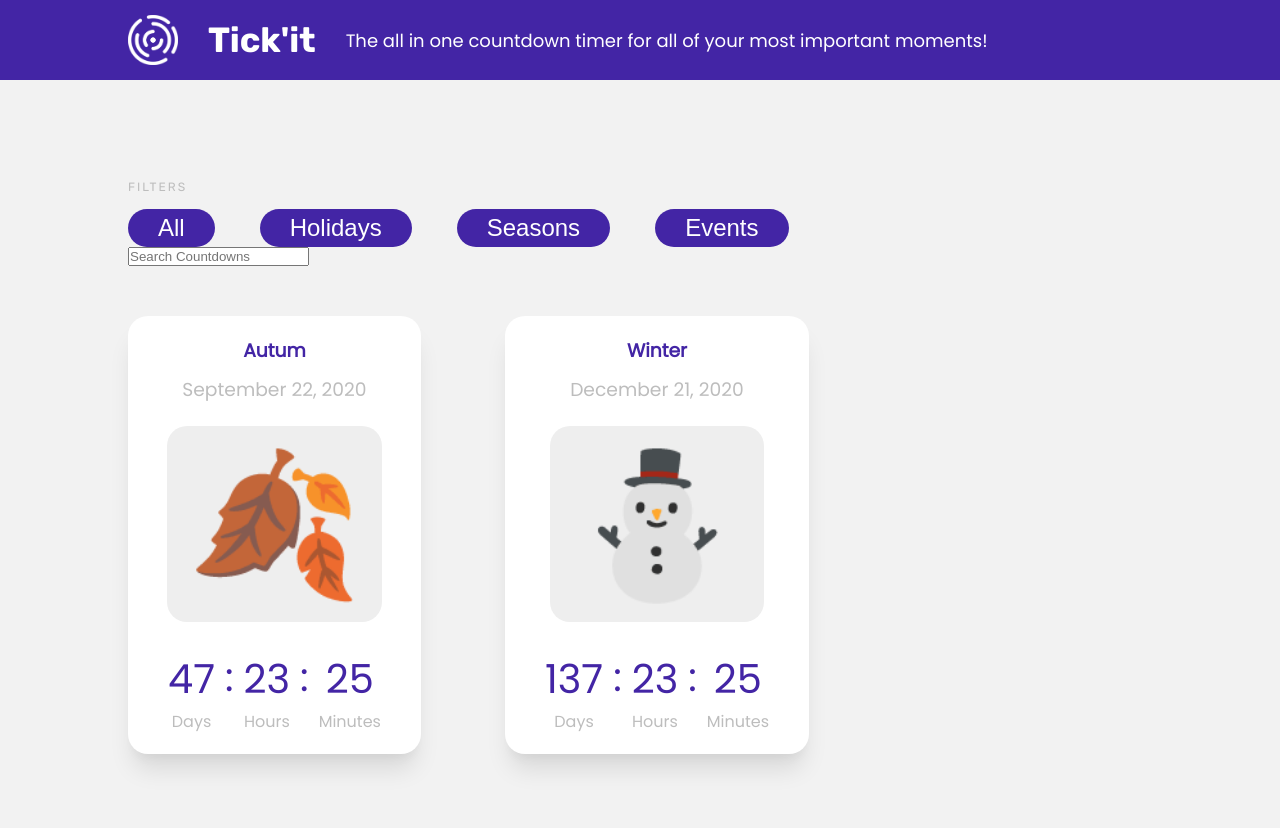
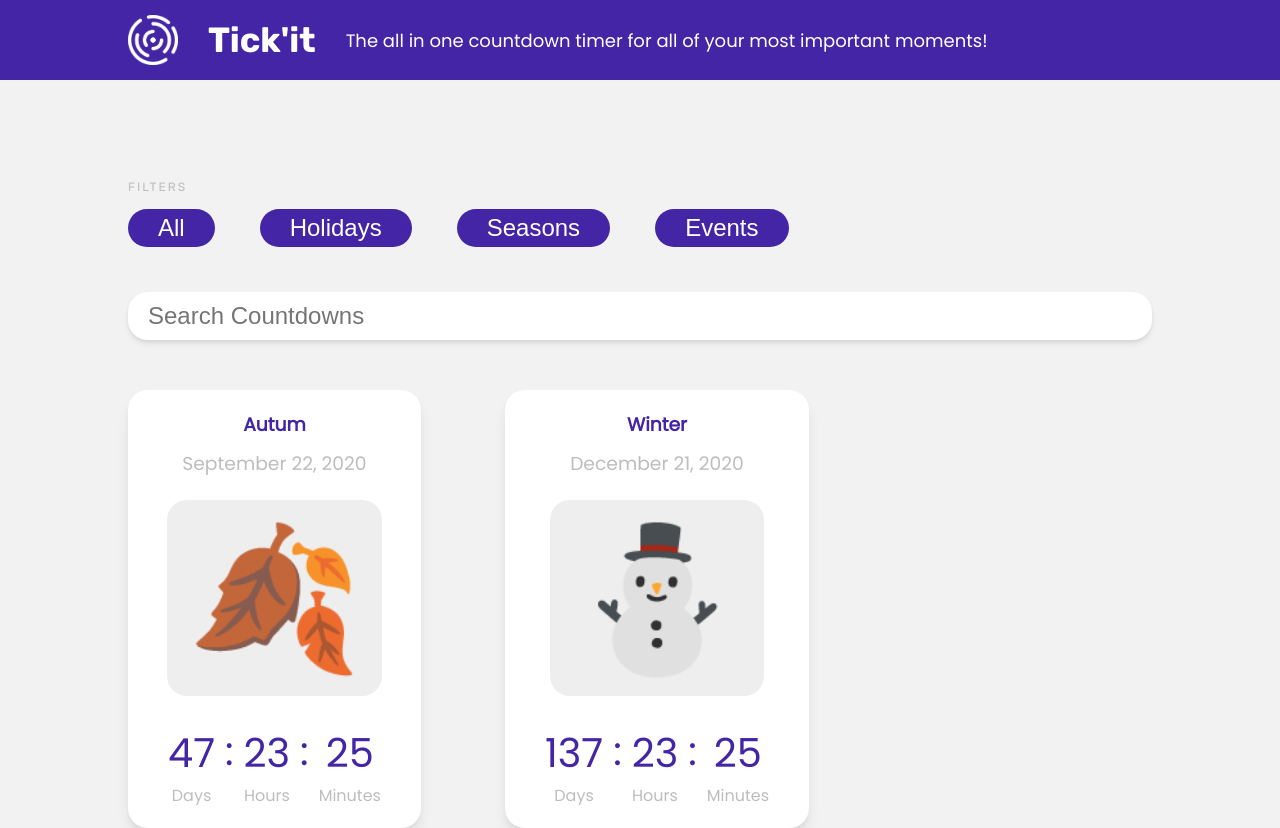
Before and after one commit to tyler-morales/countdown, a Vue app: page / in a window 1280 px wide. Before the commit the page ends 800 px from the top, so only its background shows below. Built offline with nearby package versions, Linux system fonts and the light colour scheme.

Commit message:
💄  Style search bar

```diff
--- a/src/App.vue
+++ b/src/App.vue
@@ -3,7 +3,7 @@
     <Header />
     <div class="content">
       <Filters />
-      <SearchCountdowns />
+      <!-- <SearchCountdowns /> -->
       <CardContainer />
     </div>
   </div>
@@ -13,15 +13,15 @@
 import Filters from '@/components/Filters'
 import Header from '@/components/Header'
 import CardContainer from '@/components/CardContainer'
-import SearchCountdowns from '@/components/SearchCountdowns'
+// import SearchCountdowns from '@/components/SearchCountdowns'
 
 export default {
   name: 'App',
   components: {
     Header,
     Filters,
-    CardContainer,
-    SearchCountdowns
+    CardContainer
+    // SearchCountdowns
   }
 }
 </script>
--- a/src/components/CountdownCard.vue
+++ b/src/components/CountdownCard.vue
@@ -36,7 +36,7 @@ export default {
   font-family: var(--body-text);
   text-align: center;
   font-weight: 400;
-  box-shadow: var(--shadow-light);
+  box-shadow: var(--shadow-lg);
   width: min-content;
   padding: 20px 30px;
   border-radius: 20px;
--- a/src/components/Filters.vue
+++ b/src/components/Filters.vue
@@ -7,16 +7,19 @@
         :key="index"
         :filter="filter"
       />
+      <SearchCountdowns />
     </div>
   </div>
 </template>
 
 <script>
 import FilterBtn from '@/components/FilterBtn'
+import SearchCountdowns from '@/components/SearchCountdowns'
 
 export default {
   components: {
-    FilterBtn
+    FilterBtn,
+    SearchCountdowns
   },
   data() {
     return {
--- a/src/components/SearchCountdowns.vue
+++ b/src/components/SearchCountdowns.vue
@@ -24,4 +24,14 @@ export default {
 }
 </script>
 
-<style lang="scss" scoped></style>
+<style lang="scss" scoped>
+input {
+  // margin-top: 20px;
+  font-size: 24px;
+  border-radius: 20px;
+  padding: 10px 20px;
+  box-shadow: var(--shadow-md);
+  // width: 100%;
+  flex: 1;
+}
+</style>
--- a/src/styles/01_abstracts.scss
+++ b/src/styles/01_abstracts.scss
@@ -4,7 +4,10 @@
   --color-primary: #4325a5;
   --color-gray: #bdbdbd;
   --color-lightgray: #eeeeee;
-  --shadow-light: 0 20px 25px -5px rgba(0, 0, 0, 0.1), 0 10px 10px -5px rgba(0, 0, 0, 0.04);
+  --shadow-xl: 0 20px 25px -5px rgba(0, 0, 0, 0.1), 0 10px 10px -5px rgba(0, 0, 0, 0.04);
+  --shadow-lg: 0 10px 15px -3px rgba(0, 0, 0, 0.1), 0 4px 6px -2px rgba(0, 0, 0, 0.05);
+  --shadow-md: 0 4px 6px -1px rgba(0, 0, 0, 0.1), 0 2px 4px -1px rgba(0, 0, 0, 0.06);
+  --shadow-base: 0 1px 3px 0 rgba(0, 0, 0, 0.1), 0 1px 2px 0 rgba(0, 0, 0, 0.06);
 
   // fonts
   --body-text: 'Poppins', sans-serif;
--- a/src/styles/02_base.scss
+++ b/src/styles/02_base.scss
@@ -1,3 +1,11 @@
 body {
   background-color: var(--bg-color);
+  font-family: var(--body-text);
 }
+
+input,
+button {
+  &:focus {
+    outline: 2px dotted var(--color-primary);
+  }
+}
--- a/src/styles/03_normalize.scss
+++ b/src/styles/03_normalize.scss
@@ -11,3 +11,11 @@ button {
     cursor: pointer;
   }
 }
+
+input {
+  border: none;
+
+  &:hover {
+    cursor: text;
+  }
+}
```
